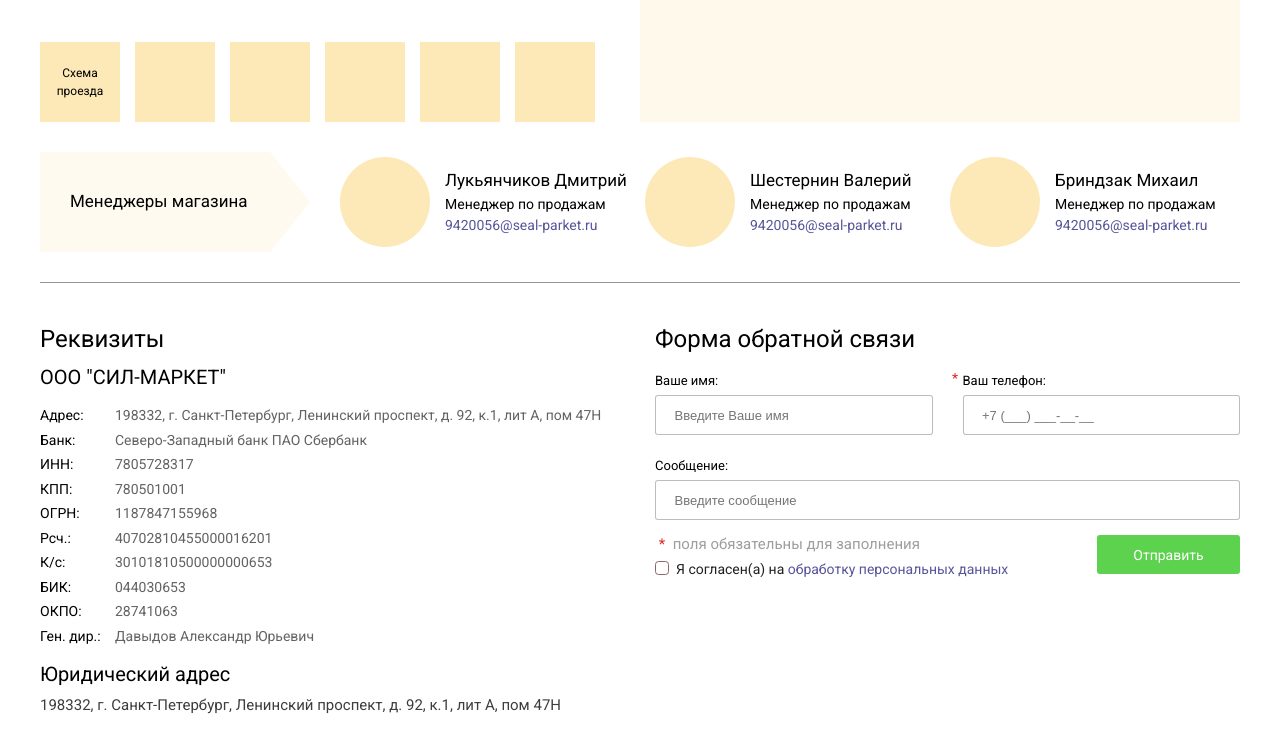
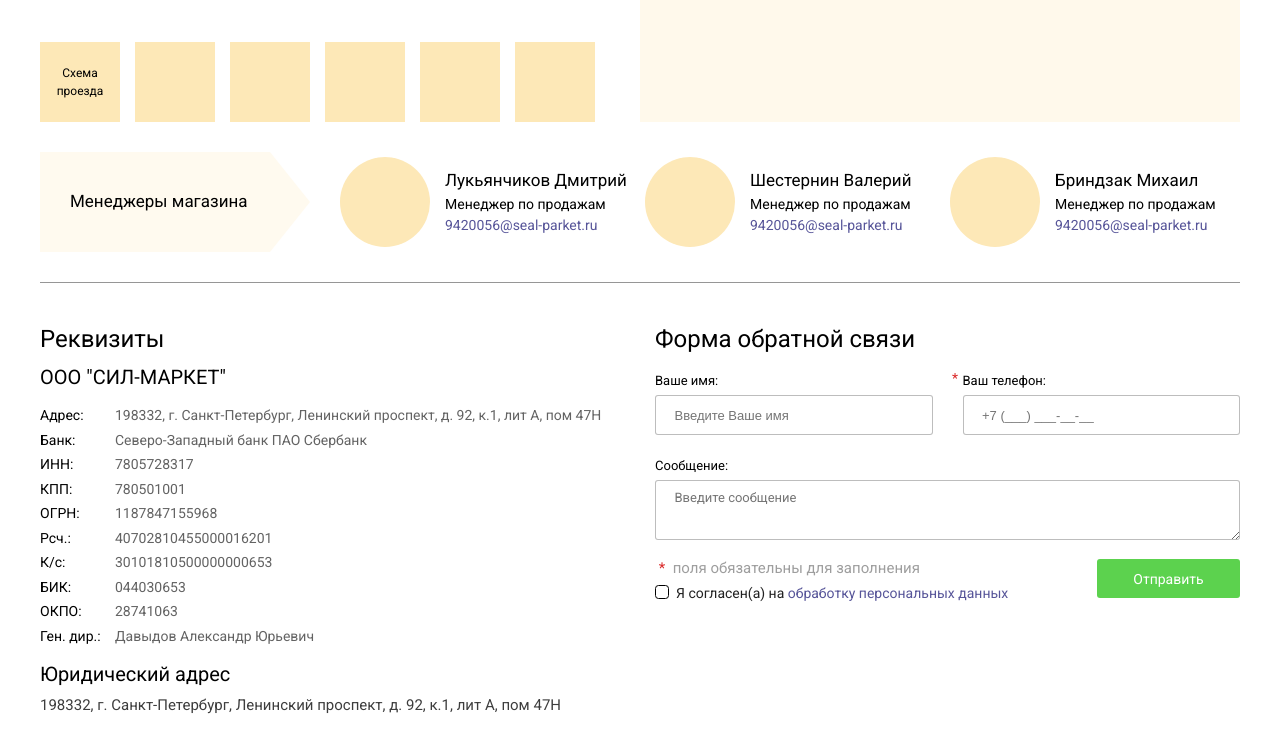
Before and after one commit to Caumohtius/14_contacts, a plain HTML site: page index.html in a window 1280 px wide. Shown: the part 605-1349 px from the top of the page. Drawn offline with Linux system fonts and the light colour scheme.

Commit message:
add fixes

```diff
--- a/index.html
+++ b/index.html
@@ -309,7 +309,7 @@
 
                         <label class="contacts__feedback-field">
                             <span class="contacts__feedback-label">Сообщение:</span>
-                            <input type="text" class="contacts__feedback-input contacts__feedback-input_message" placeholder="Введите сообщение">
+                            <textarea class="contacts__feedback-input contacts__feedback-input_message" placeholder="Введите сообщение" rows="2"></textarea>
                         </label>
 
                         <div class="contacts__feedback-button contacts__feedback-field">
--- a/style.css
+++ b/style.css
@@ -460,6 +460,18 @@ h1, h2, h3, h4, h5, h6 {
     box-shadow: 0 0 3px #617bf3, 0 0 0 1px #575599 inset;
 }
 
+.contacts__feedback-input_message {
+    height: 4rem;
+
+    font-family: "Roboto", sans-serif;
+    font-size: 13px;
+    font-weight: 400;
+    line-height: 1.5;
+    color: #212121;
+
+    resize: vertical;
+}
+
 .contacts__feedback-label {
     display: block;
     margin: .5rem 0;
@@ -543,7 +555,7 @@ h1, h2, h3, h4, h5, h6 {
     height: 1em;
 
     background-color: rgb(255, 255, 255);
-    border: 1px solid #8D6465;
+    border: 1px solid #000;
     border-radius: 25%;
 
     transition: background-color .2s linear, border-color .2s linear;
```
